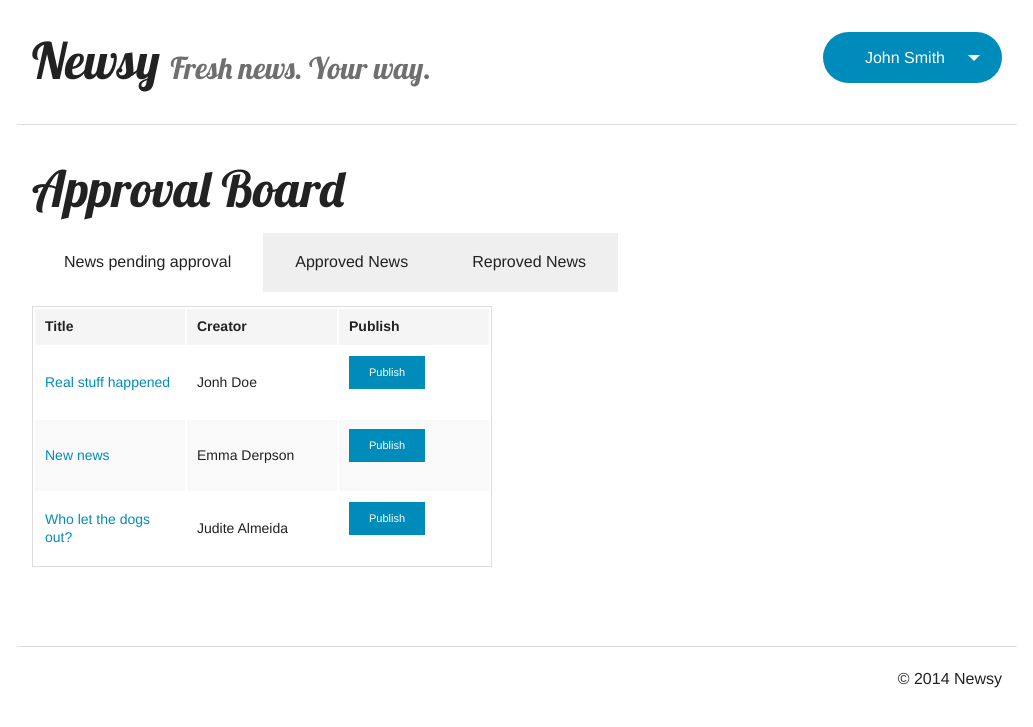
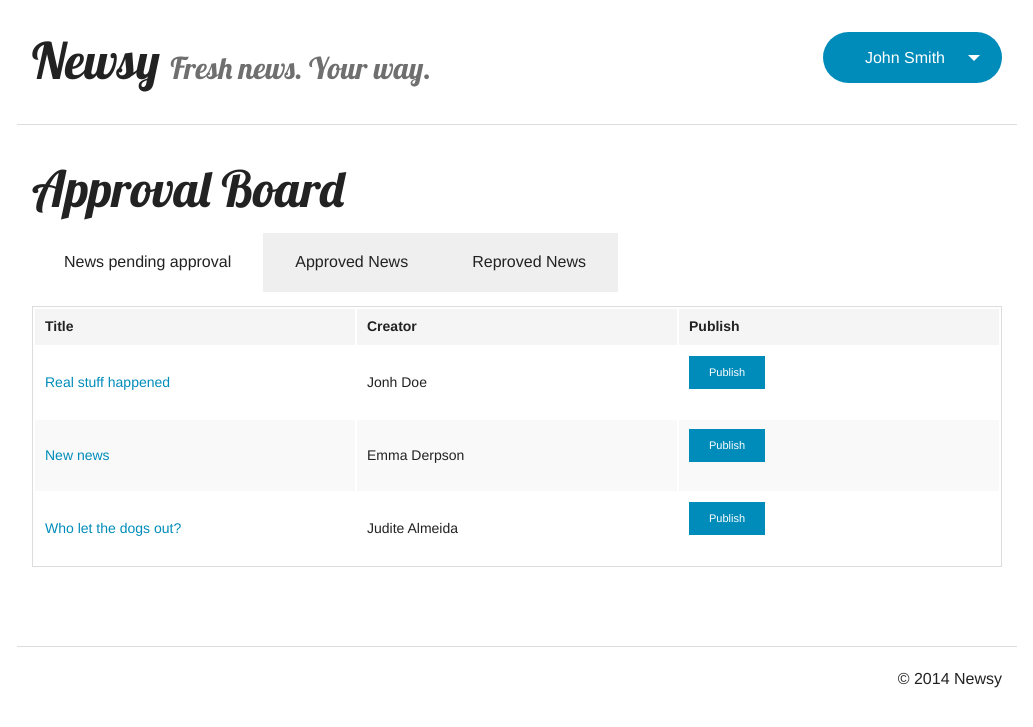
Before and after one commit to tiagoc/Newsy, a PHP site: page /pages/approvalboard.php in a window 1280 px wide. Shown: the top 727 px of the page, without its empty margins (123-1156 px from the left). Run offline with PHP 8.4, Linux system fonts and the light colour scheme; some libraries are stand-ins or nearby versions.

Commit message:
Set the width of approval board to 100%.

```diff
--- a/pages/approvalboard.php
+++ b/pages/approvalboard.php
@@ -17,7 +17,7 @@
 
                     <div class = "pendingnews">
 
-                <table>
+                        <table style="width: 100%;">
                             <thead>
                                 <tr>
                                     <th width="150">Title</th>
@@ -56,7 +56,7 @@
 
                     <div class = "approvednews">
 
-                <table>
+                        <table style="width: 100%;">
                             <thead>
                                 <tr>
                                     <th width="150">Title</th>
@@ -96,7 +96,7 @@
 
                     <div class = "approvednews">
 
-                <table>
+                        <table style="width: 100%;">
                             <thead>
                                 <tr>
                                     <th width="150">Title</th>
@@ -141,4 +141,5 @@
     </div>
 </div>
 
-<?php include './footer.php'; ?>
+<?php
+         include './footer.php'; ?>
```
Lines whose indentation alone changed are shown as unchanged.
